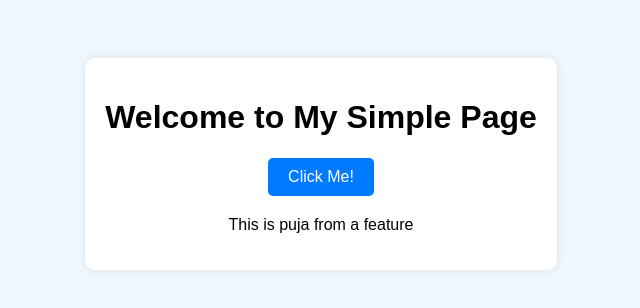
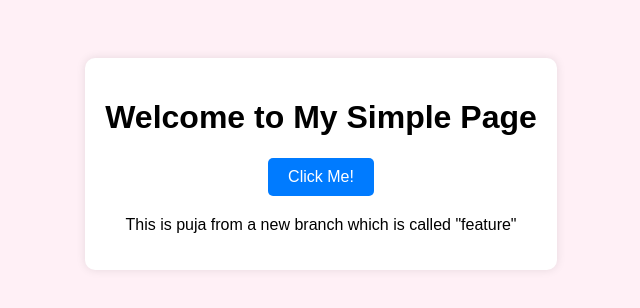
Before and after one commit to puja-kumari99/Demo-Repo, a plain HTML site: page index.html in a window 1280 px wide. Shown: the whole page, without its empty margins (319-959 px from the left). Drawn offline with Linux system fonts and the light colour scheme.

Commit message:
Updated index.html from new branch

```diff
--- a/index.html
+++ b/index.html
@@ -11,7 +11,7 @@
         <h1>Welcome to My Simple Page</h1>
         <button id="myButton">Click Me!</button>
         <p id="message"></p>
-        <p>This is puja from a feature</p>
+        <p>This is puja from a new branch which is called  "feature"</p>
     </div>
     <script src="script.js"></script>
 </body>
--- a/style.css
+++ b/style.css
@@ -1,6 +1,6 @@
 body {
     font-family: Arial, sans-serif;
-    background-color: #f0f8ff;
+    background-color: hsl(336, 100%, 97%);
     text-align: center;
     padding: 50px;
 }
```
